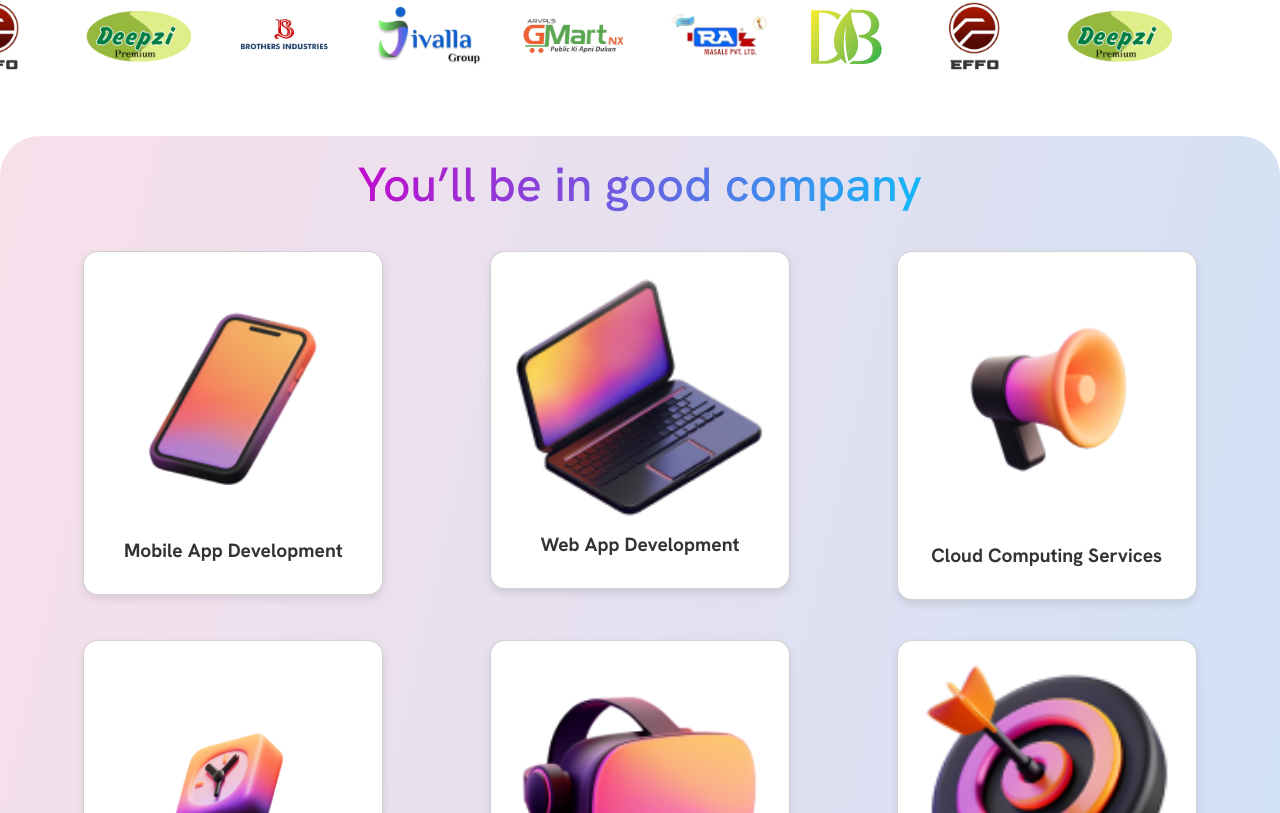
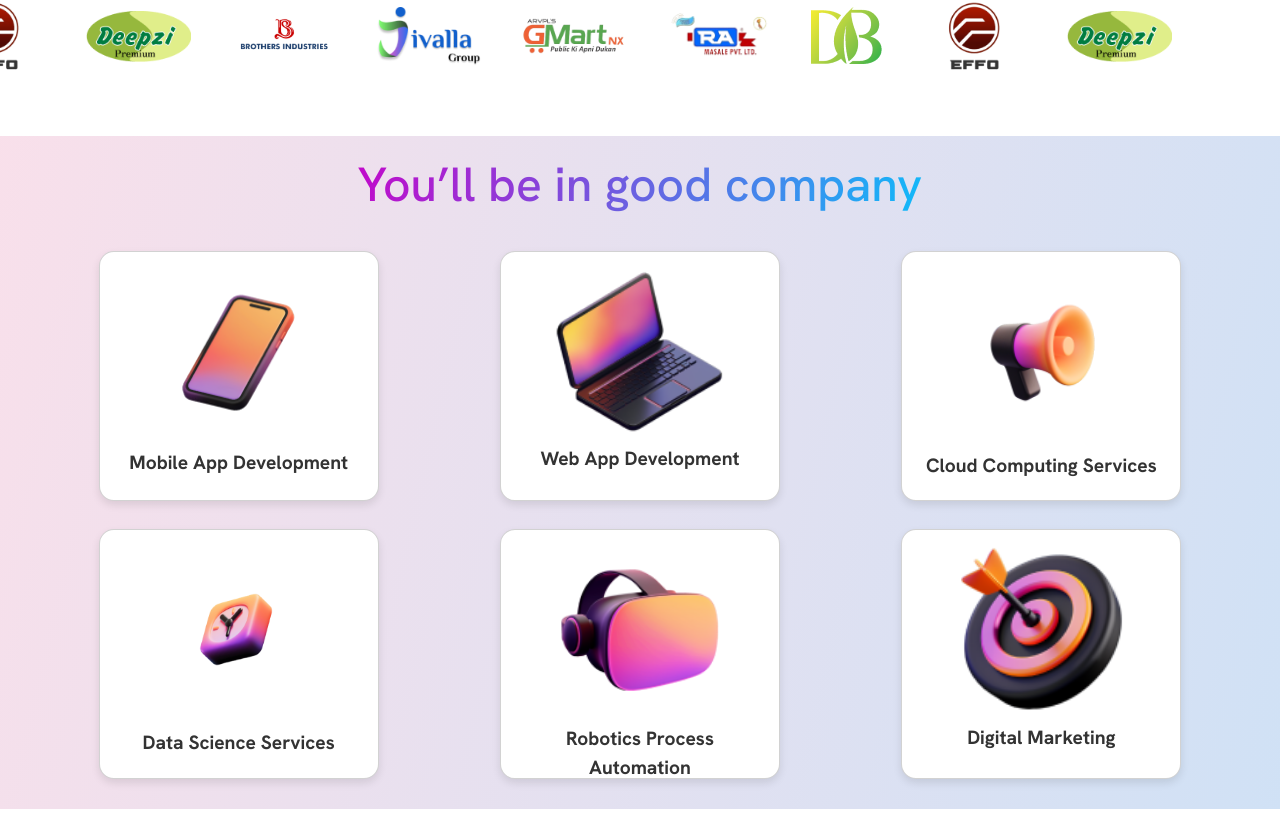
Before and after one commit to harshvyas0803/5techg, a React (Create React App) app: page / in a window 1280 px wide. Shown: the part 727-1540 px from the top of the page. Built offline with nearby package versions, Linux system fonts and the light colour scheme.

Commit message:
updated the section2

```diff
--- a/src/components/Hero/section2/Section2.css
+++ b/src/components/Hero/section2/Section2.css
@@ -1,11 +1,14 @@
 .main-container {
-    margin-top: 5%;
+    background: rgb(238, 174, 202);
+    background: linear-gradient(103deg, rgba(238, 174, 202, 0.38988095238095233) 0%, rgba(148, 187, 233, 0.4375) 100%);
     padding: 20px;
     text-align: center;
     display: flex;
     flex-direction: column;
     align-items: center;
-    border-radius: 40px;
+    margin-top: 5%;
+    border: none;
+    box-shadow: none;
 }
 
 .gradient-heading {
@@ -18,7 +21,7 @@
 .cards-container {
     display: grid;
     grid-template-columns: repeat(3, 1fr);
-    gap: 20px;
+    gap: 8px 4px; /* Reduced vertical gap (8px) and horizontal gap (4px) */
     justify-items: center;
     width: 100%;
     max-width: 1200px;
@@ -27,25 +30,27 @@
 
 .card {
     background-color: white;
-    padding: 20px;
+    padding: 15px;
     border-radius: 15px;
     box-shadow: 0 4px 8px rgba(0, 0, 0, 0.1);
     transition: transform 0.2s;
-    width: 100%;
-    min-width: 300px;
+    width: 90%;
+    height: 250px;
+    min-width: 280px;
 }
 
 .card:hover {
-    transform: scale(1.05);
+    transform: scale(1.0);
 }
 
 .card img {
-    width: 100%;
+    width: 70%;
+    margin: 0 auto;
     border-radius: 10px;
 }
 
 .card-title {
-    margin-top: 15px;
+    margin-top: 10px;
     font-size: 1.2rem;
     font-weight: bold;
     text-align: center;
@@ -54,6 +59,7 @@
 @media (max-width: 768px) {
     .cards-container {
         grid-template-columns: repeat(2, 1fr);
+        gap: 6px 6px;
     }
 }
 
@@ -62,15 +68,3 @@
         grid-template-columns: 1fr;
     }
 }
-.main-container {
-    background: rgb(238, 174, 202);
-    background: linear-gradient(103deg, rgba(238, 174, 202, 0.38988095238095233) 0%, rgba(148, 187, 233, 0.4375) 100%);
-    padding: 20px;
-    text-align: center;
-    display: flex;
-    flex-direction: column;
-    align-items: center;
-    margin-top: 5%;
-    border: none;
-    box-shadow: none;
-}
--- a/src/components/Hero/section2/Section2.jsx
+++ b/src/components/Hero/section2/Section2.jsx
@@ -36,7 +36,7 @@ const Section2 = () => {
 
   // Animation Variants
   const cardVariants = {
-    hidden: { opacity: 0, y: 100, scale: 0.8 },
+    hidden: { opacity: 0, y: 100, scale: 0.5 },
     visible: {
       opacity: 1,
       y: 0,
```
Also changed, not shown: src/components/Hero/Hero.css (+0 -83 lines).
